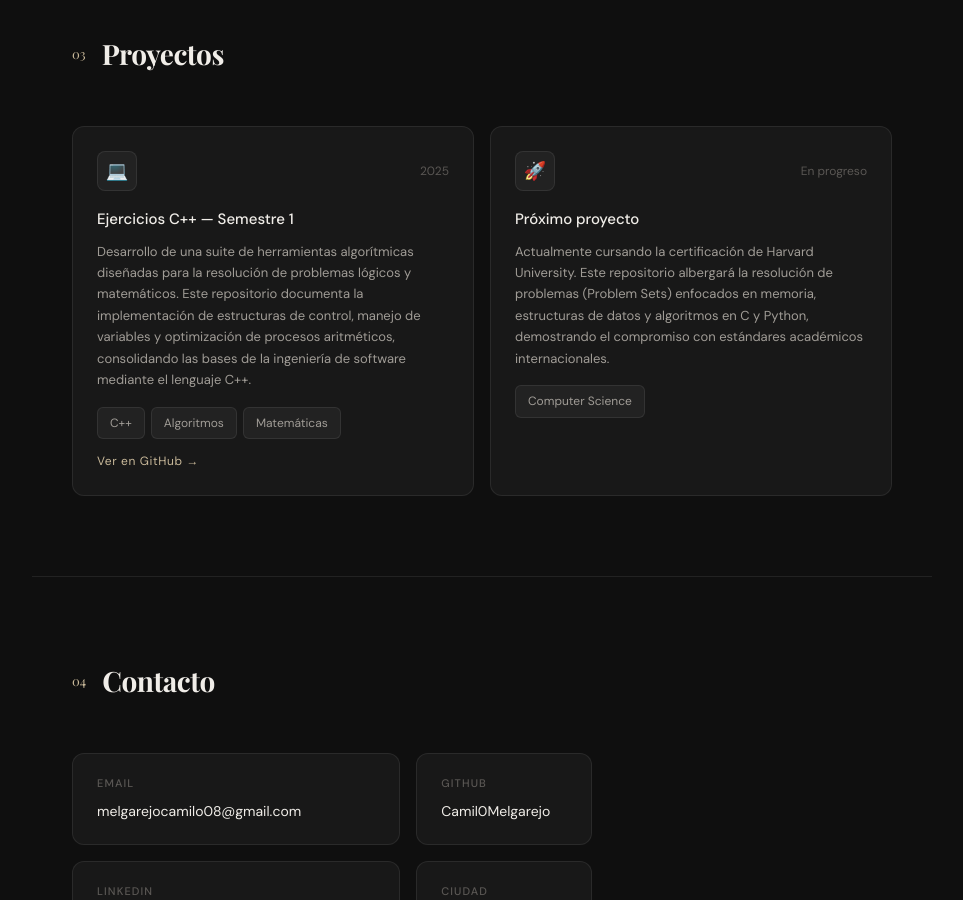
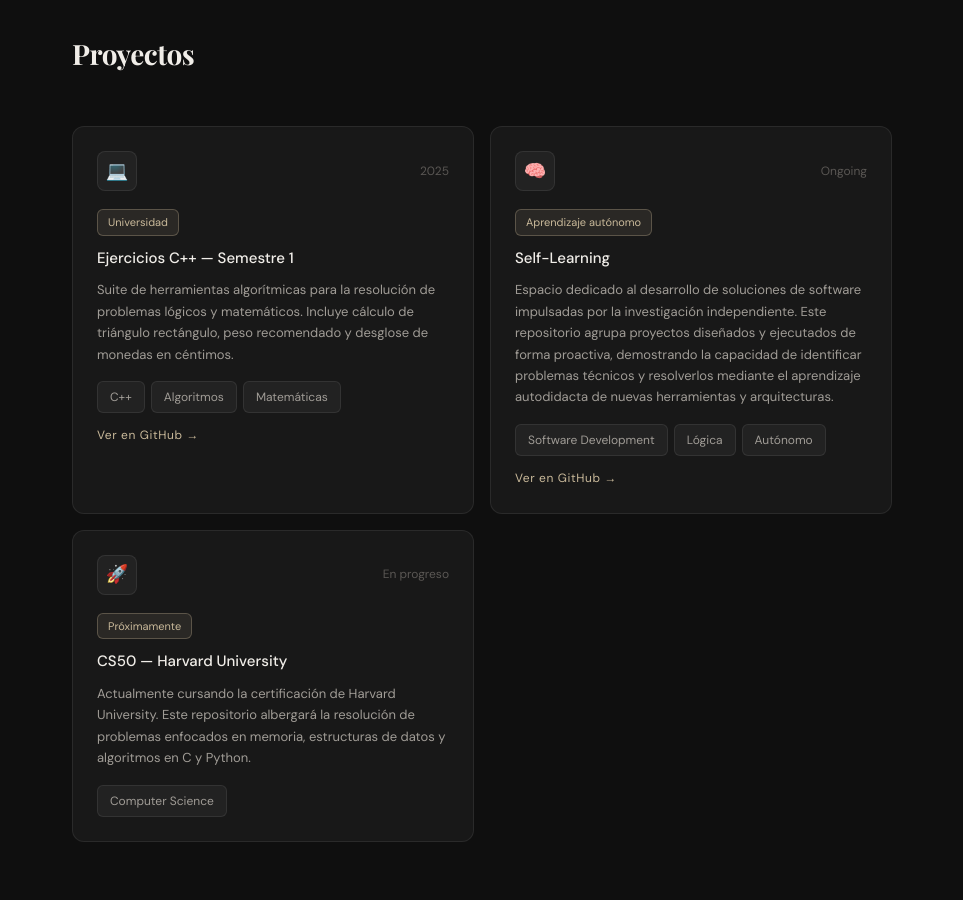
Before and after one commit to Camil0Melgarejo/Camil0Melgarejo.github.io, a plain HTML site: page index.html in a window 1280 px wide. Shown: the part 1900-2800 px from the top of the page, without its empty margins (158-1121 px from the left). Drawn offline with nearby package versions, Linux system fonts and the light colour scheme.

Commit message:
Update index.html

```diff
--- a/index.html
+++ b/index.html
@@ -56,6 +56,7 @@
     .proj-name { font-size: 15px; font-weight: 500; margin-bottom: 8px; }
     .proj-desc { font-size: 13px; color: var(--text2); line-height: 1.65; margin-bottom: 1rem; }
     .proj-link { font-size: 12px; color: var(--accent); letter-spacing: 0.05em; margin-top: 12px; display: block; }
+    .proj-badge { display: inline-block; font-size: 11px; padding: 3px 10px; border-radius: 6px; background: rgba(201,185,154,0.1); border: 0.5px solid rgba(201,185,154,0.3); color: var(--accent); margin-bottom: 10px; }
     .contact-grid { display: grid; grid-template-columns: 1fr 1fr; gap: 1rem; max-width: 520px; }
     .contact-item { background: var(--bg2); border: 0.5px solid var(--border); border-radius: var(--radius); padding: 1.25rem 1.5rem; text-decoration: none; transition: border-color 0.2s; }
     .contact-item:hover { border-color: var(--accent2); }
@@ -98,7 +99,6 @@
 
   <section id="sobre">
     <div class="section-header">
-      <span class="section-num">01</span>
       <h2 class="section-title">Sobre mí</h2>
     </div>
     <p class="about-text">Estudiante de Ingeniería de Sistemas con enfoque en el desarrollo de software. Mi pasión radica en comprender la arquitectura tecnológica y aplicar buenas prácticas para construir soluciones eficientes y escalables. Me considero un desarrollador en formación continua, con una mentalidad autodidacta y orientada a la resolución de problemas reales mediante el código. Comprometido con la excelencia técnica y el crecimiento profesional.</p>
@@ -116,7 +116,6 @@
 
   <section id="stack">
     <div class="section-header">
-      <span class="section-num">02</span>
       <h2 class="section-title">Habilidades y stack</h2>
     </div>
     <div class="stack-grid">
@@ -142,7 +141,7 @@
         <div class="stack-cat-title">Conceptos</div>
         <div class="tags">
           <span class="tag">Algoritmos y lógica</span>
-          <span class="tag">Estrucutras de control</span>
+          <span class="tag">Estructuras de control</span>
           <span class="tag">Gestión de proyectos</span>
           <span class="tag">Pensamiento computacional</span>
         </div>
@@ -161,17 +160,18 @@
 
   <section id="proyectos">
     <div class="section-header">
-      <span class="section-num">03</span>
       <h2 class="section-title">Proyectos</h2>
     </div>
     <div class="projects-grid">
+
       <a class="project-card" href="https://github.com/Camil0Melgarejo/cpp-semester1" target="_blank">
         <div class="proj-top">
           <div class="proj-icon">💻</div>
           <span class="proj-year">2025</span>
         </div>
+        <span class="proj-badge">Universidad</span>
         <div class="proj-name">Ejercicios C++ — Semestre 1</div>
-        <div class="proj-desc">Desarrollo de una suite de herramientas algorítmicas diseñadas para la resolución de problemas lógicos y matemáticos. Este repositorio documenta la implementación de estructuras de control, manejo de variables y optimización de procesos aritméticos, consolidando las bases de la ingeniería de software mediante el lenguaje C++.</div>
+        <div class="proj-desc">Suite de herramientas algorítmicas para la resolución de problemas lógicos y matemáticos. Incluye cálculo de triángulo rectángulo, peso recomendado y desglose de monedas en céntimos.</div>
         <div class="tags">
           <span class="tag">C++</span>
           <span class="tag">Algoritmos</span>
@@ -179,27 +179,45 @@
         </div>
         <span class="proj-link">Ver en GitHub →</span>
       </a>
+
+      <a class="project-card" href="https://github.com/Camil0Melgarejo/cpp-self-learning" target="_blank">
+        <div class="proj-top">
+          <div class="proj-icon">🧠</div>
+          <span class="proj-year">Ongoing</span>
+        </div>
+        <span class="proj-badge">Aprendizaje autónomo</span>
+        <div class="proj-name">Self-Learning </div>
+        <div class="proj-desc"> Espacio dedicado al desarrollo de soluciones de software impulsadas por la investigación independiente. Este repositorio agrupa proyectos diseñados y ejecutados de forma proactiva, demostrando la capacidad de identificar problemas técnicos y resolverlos mediante el aprendizaje autodidacta de nuevas herramientas y arquitecturas.</div>
+        <div class="tags">
+          <span class="tag">Software Development</span>
+          <span class="tag">Lógica</span>
+          <span class="tag">Autónomo</span>
+        </div>
+        <span class="proj-link">Ver en GitHub →</span>
+      </a>
+
       <div class="project-card">
         <div class="proj-top">
           <div class="proj-icon">🚀</div>
           <span class="proj-year">En progreso</span>
         </div>
-        <div class="proj-name">Próximo proyecto</div>
-        <div class="proj-desc">Actualmente cursando la certificación de Harvard University. Este repositorio albergará la resolución de problemas (Problem Sets) enfocados en memoria, estructuras de datos y algoritmos en C y Python, demostrando el compromiso con estándares académicos internacionales.</div>
+        <span class="proj-badge">Próximamente</span>
+        <div class="proj-name">CS50 — Harvard University</div>
+        <div class="proj-desc">Actualmente cursando la certificación de Harvard University. Este repositorio albergará la resolución de problemas enfocados en memoria, estructuras de datos y algoritmos en C y Python.</div>
         <div class="tags">
           <span class="tag">Computer Science</span>
         </div>
       </div>
+
     </div>
   </section>
 
   <section id="contacto">
     <div class="section-header">
-      <span class="section-num">04</span>
       <h2 class="section-title">Contacto</h2>
     </div>
     <div class="contact-grid">
-      <a href="mailto:tu@email.com" class="contact-item">
+      <a href="mailto:melgarejocamilo08@gmail.com" class="contact-item">
         <span class="c-lbl">Email</span>
         <span class="c-val">melgarejocamilo08@gmail.com</span>
       </a>
@@ -209,7 +227,7 @@
       </a>
       <a href="https://www.linkedin.com/in/camilobastos080906" target="_blank" class="contact-item">
         <span class="c-lbl">LinkedIn</span>
-        <span class="c-val">www.linkedin.com/in/camilobastos080906</span>
+        <span class="c-val">linkedin.com/in/camilobastos080906</span>
       </a>
       <div class="contact-item">
         <span class="c-lbl">Ciudad</span>
```
